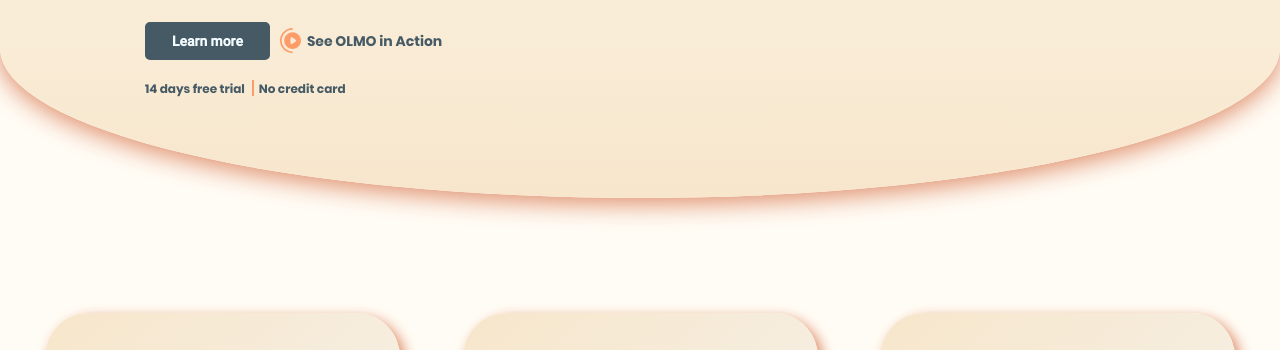
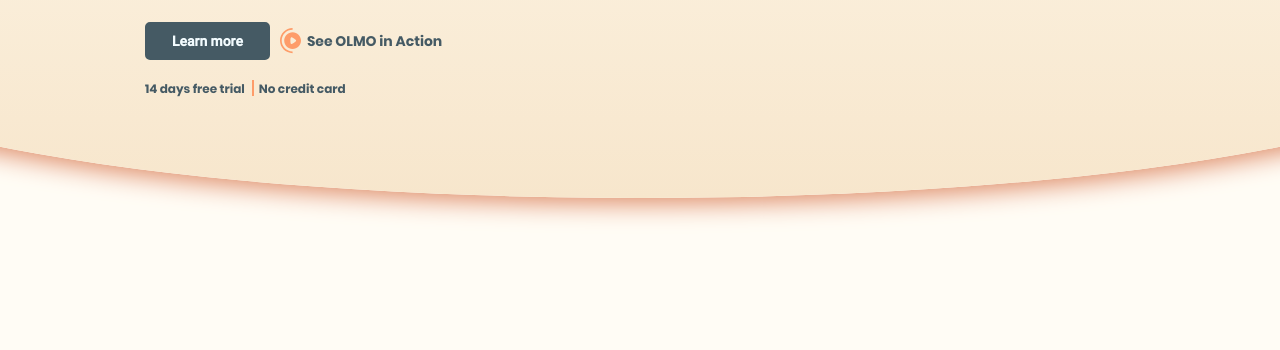
Before and after one commit to aykat1995/Comu-landing, a plain HTML site: page index.html in a window 1280 px wide. Shown: the part 370-720 px from the top of the page. Drawn offline with Linux system fonts and the light colour scheme; a web font is replaced by a local one.

Commit message:
исправление border-radius у main

```diff
--- a/index.html
+++ b/index.html
@@ -10,6 +10,7 @@
 
   <!-- Секция main -->
   <main class="section main">
+    <div class="main-radius">
     <div class="container">
       <header class="header">
         <a href="#" class="logo header__logo">
@@ -72,6 +73,7 @@
         </div>
         <img src="img/main/main-img.png" alt="socials" class="section-img main__img">
       </div>
+    </div>
     </div>
   </main>
 
--- a/sass/blocks/_main.sass
+++ b/sass/blocks/_main.sass
@@ -118,12 +118,21 @@
 
 //Стили для блока main
 .main
-  background: linear-gradient(#FFFBF0, #F7E6CC)
-  border-radius: 0 0 80% 80% / 0 0 240px 240px
-  box-shadow: 0px 5px 26px #DD8762
   max-width: 1400px
   margin-right: auto
   margin-left: auto
+  overflow: hidden
+  position: relative
+  min-height: 750px
+  &-radius
+    width: 1700px
+    margin: 0 auto
+    border-radius: 0 0 80% 80% / 0 0 240px 240px
+    box-shadow: 0px 5px 26px #DD8762
+    background: linear-gradient(#FFFBF0, #F7E6CC)
+    position: absolute
+    left: 50%
+    transform: translateX(-50%)
   &__wrap
     padding-top: 60px
     padding-bottom: 100px
@@ -193,6 +202,8 @@
       margin-right: 70px
 
 @media(max-width: 967px)
+  .main
+    min-height: 650px
   .header
     padding: 25px 15px 0
     &__logo
@@ -200,7 +211,10 @@
 
 @media(max-width: 768px)
   .main
-    border-radius: 0
+    &-radius
+      border-radius: 0
+      width: 100%
+      position: relative
     &__wrap
       padding-top: 30px
       padding-bottom: 50px
```
Also changed, not shown: css/style.css, 1 other file.
